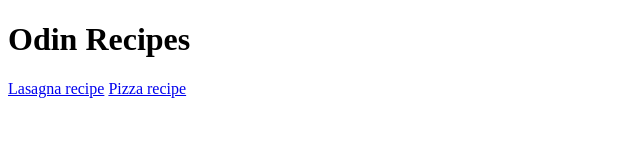
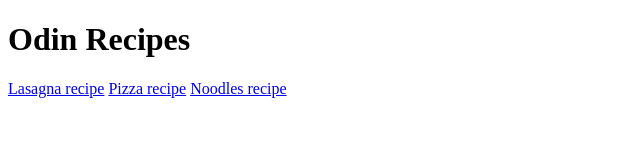
Before and after one commit to Adler07/Odin-recipes, a plain HTML site: page index.html in a window 1280 px wide. Shown: the whole page, without its empty margins (0-640 px from the left). Drawn offline with Linux system fonts and the light colour scheme.

Commit message:
add link to noodles recipe

```diff
--- a/index.html
+++ b/index.html
@@ -8,5 +8,6 @@
         <h1>Odin Recipes</h1>
         <a href="./recipes/lasagna.html">Lasagna recipe</a>
         <a href="./recipes/pizza.html">Pizza recipe</a>
+        <a href="./recipes/noodle.html">Noodles recipe</a>
     </body>
 </html>
```
